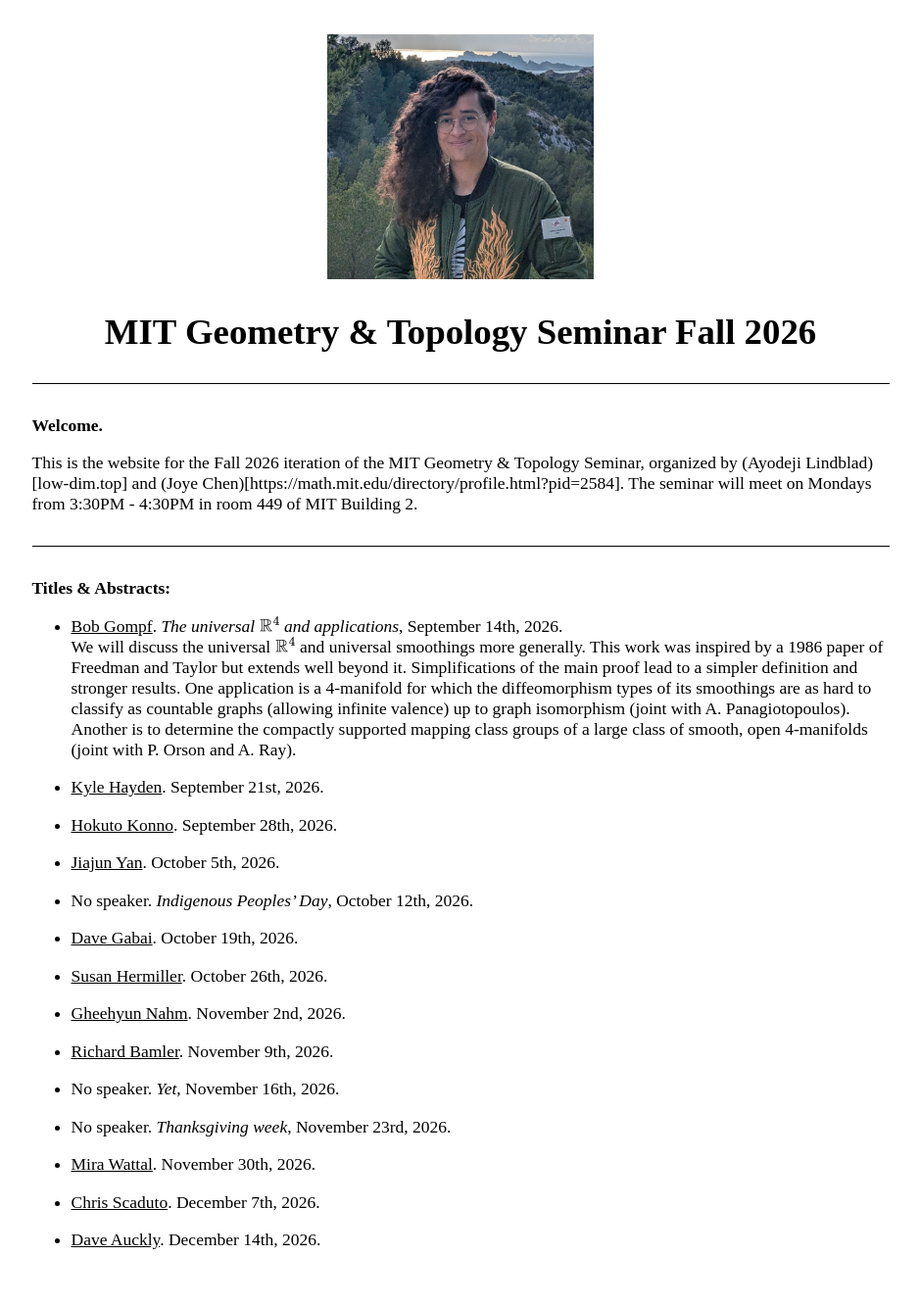
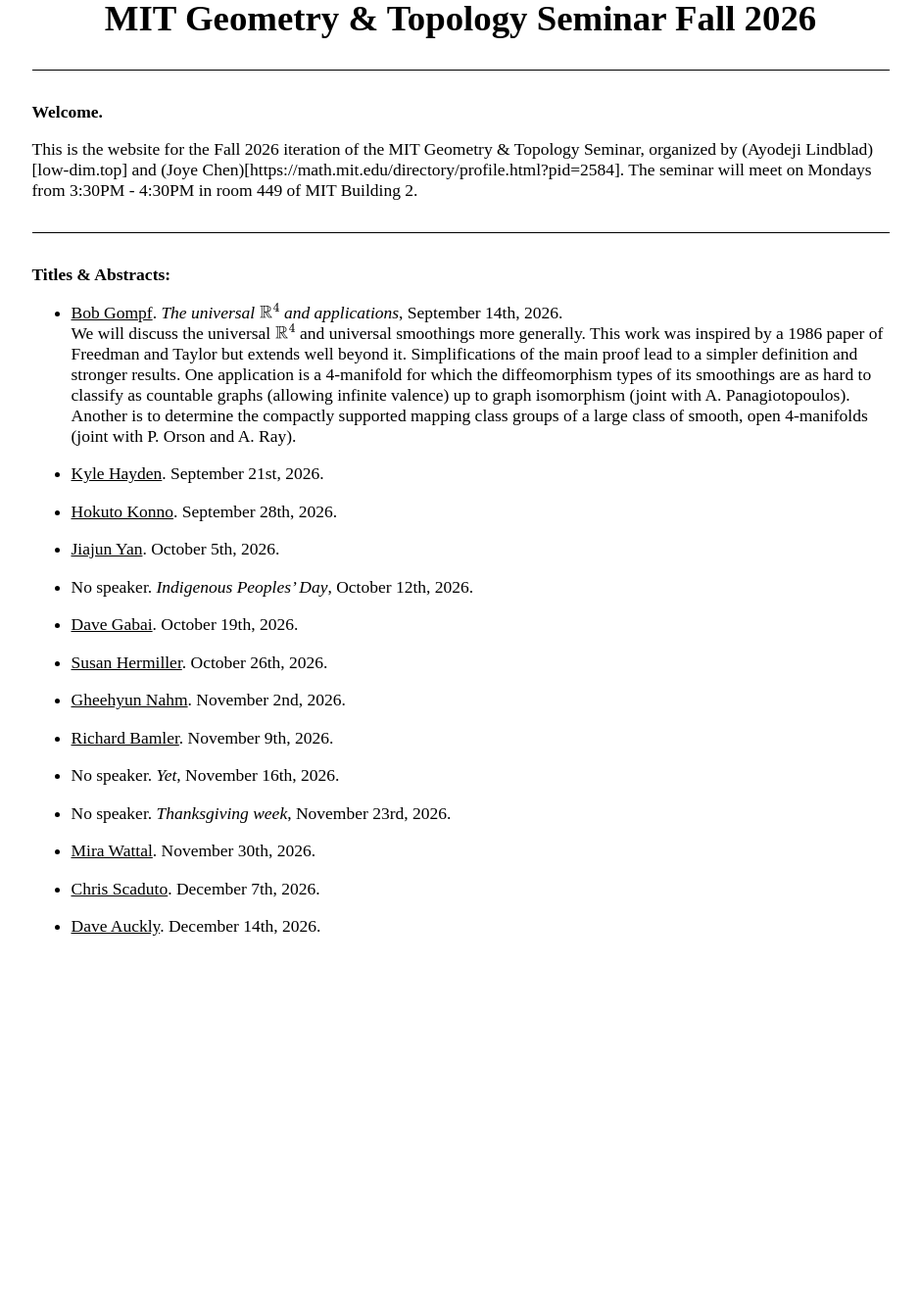
Before and after one commit to AyodejiLindblad/AyodejiLindblad.github.io, a Jekyll site: the page built from seminars/MIT-G&T-FA26/index.md, in a window 1280 px wide. Shown: the whole page at 98% size, without its empty margins (170-1109 px from the left). Built offline with Jekyll 4.4.1, drawn with Linux system fonts in a browser that asks for light colours; some web fonts are replaced; after the commit the page ends 1012 px from its top, so only the background shows below that.

Commit message:
remove me

```diff
--- a/seminars/MIT-G&T-FA26/index.md
+++ b/seminars/MIT-G&T-FA26/index.md
@@ -4,12 +4,6 @@ layout: default
 ---
 
 {% include mathjax.html %}
-
-<div style="text-align: center;">
-<figure style="margin: 0.4;">
-<img src="/resources/imgs/portrait.jpg">
-</figure>
-</div>
 
 <h1 style="text-align:center; margin-top:0; font-size: 2.3rem; line-height: 1.05;">
   MIT Geometry & Topology Seminar Fall 2026
```
